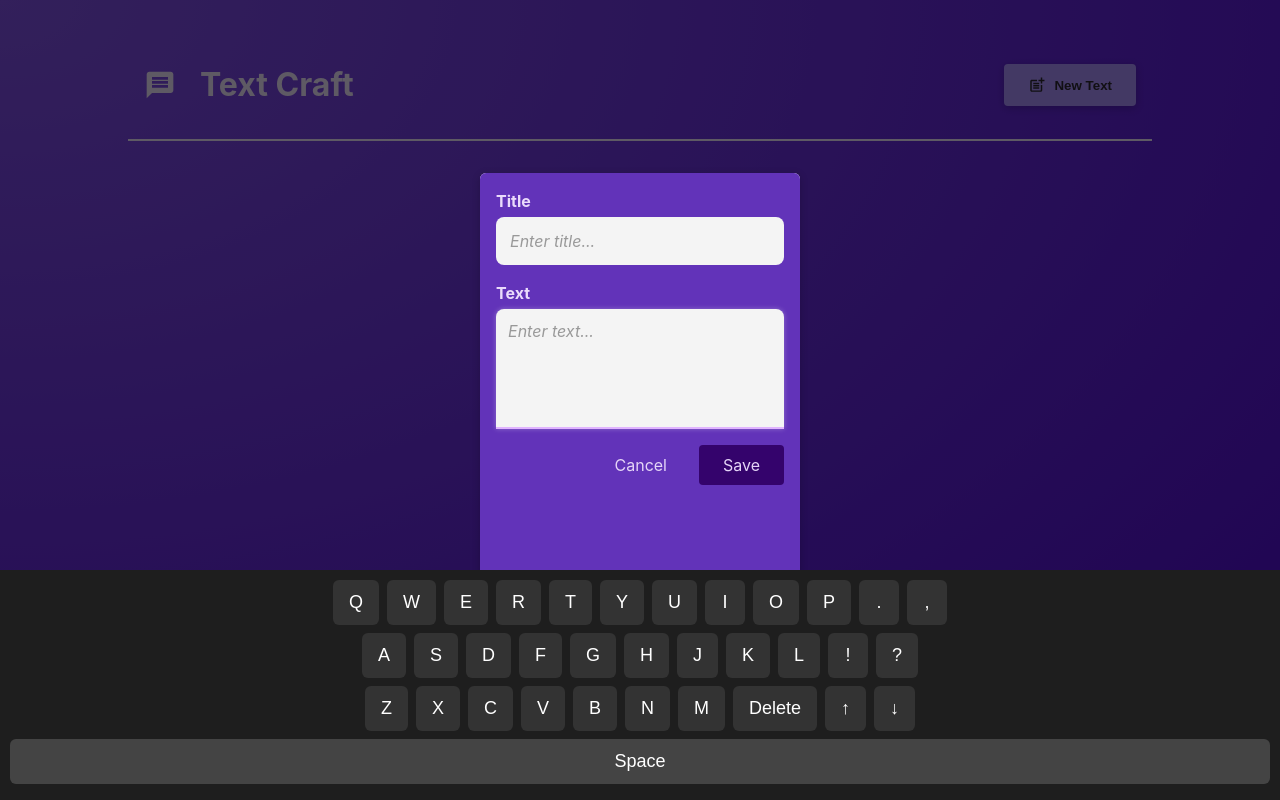
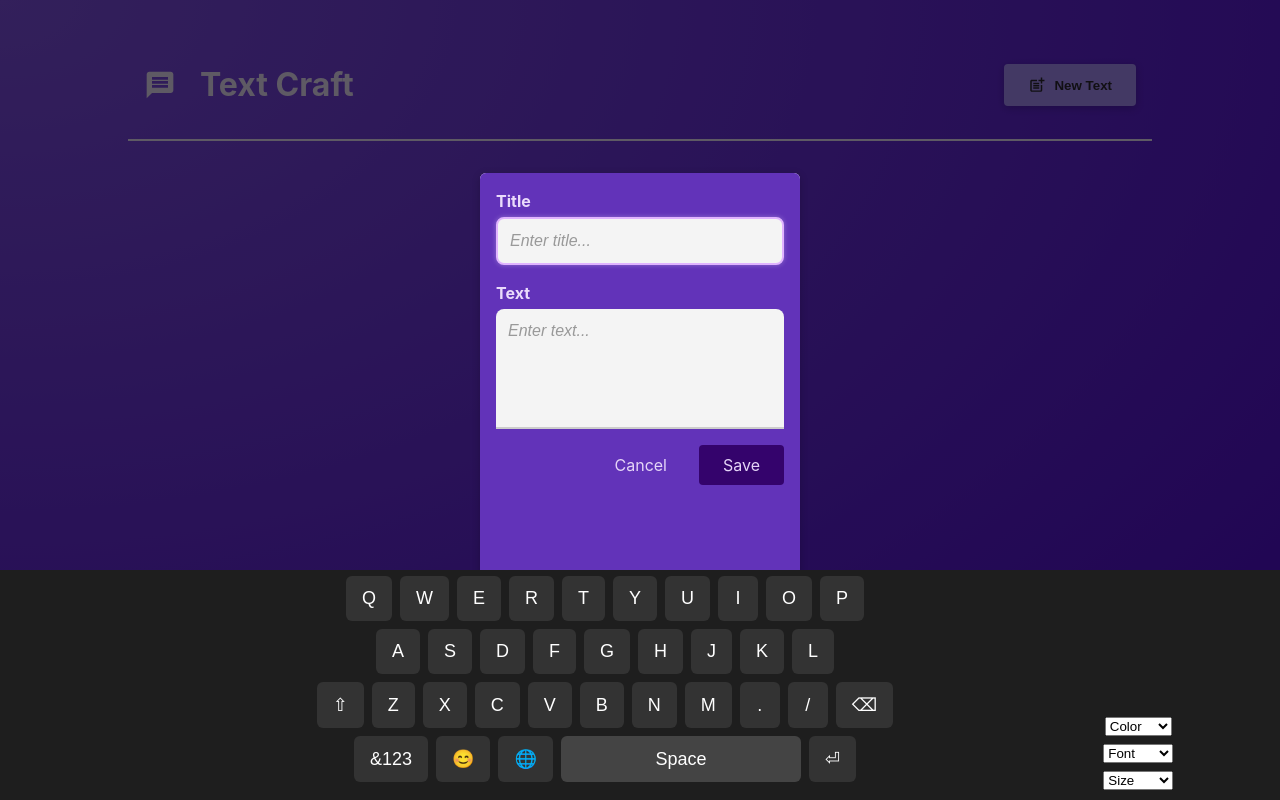
Before and after one commit to EMNusbach/fs-unit-4, a React (Vite) app: page / in a window 1280 px wide. Both pictures are taken after a click on the button "New Text". Built offline with nearby package versions, Linux system fonts and the light colour scheme.

Commit message:
advance keyborde

```diff
--- a/package.json
+++ b/package.json
@@ -10,6 +10,7 @@
     "preview": "vite preview"
   },
   "dependencies": {
+    "emoji-picker-react": "^4.12.2",
     "react": "^19.0.0",
     "react-dom": "^19.0.0",
     "react-icons": "^5.5.0"
--- a/src/components/TextEditor.jsx
+++ b/src/components/TextEditor.jsx
@@ -5,7 +5,11 @@ import classes from './TextEditor.module.css';
 function TextEditor({ onCancel, onAddText, onKeyFromKeyboard }) {
     const [enteredBody, setEnteredBody] = useState('');
     const [enteredTitle, setEnteredTitle] = useState('');
-    const [focusedField, setFocusedField] = useState('body');
+    const [focusedField, setFocusedField] = useState('title');
+    const [fontColor, setFontColor] = useState('white');
+    const [fontSize, setFontSize] = useState('16px');
+    const [fontFamily, setFontFamily] = useState('Arial');
+
 
    /*  // Body change handler function
     function bodyChangeHandler(event) {
@@ -17,15 +21,27 @@ function TextEditor({ onCancel, onAddText, onKeyFromKeyboard }) {
         setEnteredTitle(event.target.value);
     } */
     function handleVirtualKeyPress(key) {
-        if (key === 'Delete') {
-          // DELETE
+        if (key.startsWith('{color:')) {
+            const value = key.slice(7, -1);
+            setFontColor(value);
+        } else if (key.startsWith('{size:')) {
+            const value = key.slice(6, -1);
+            setFontSize(
+            value === 'small' ? '14px' :
+            value === 'medium' ? '18px' :
+            value === 'large' ? '22px' : '26px'
+            );
+        } else if (key.startsWith('{font:')) {
+            const value = key.slice(6, -1);
+            setFontFamily(value);
+        } else if (key === 'Delete' || key === '←') {
             if (focusedField === 'title') {
             setEnteredTitle((prev) => prev.slice(0, -1));
             } else {
             setEnteredBody((prev) => prev.slice(0, -1));
             }
         } else {
-          // ADD
+            // לוגיקת כתיבה רגילה
             if (focusedField === 'title') {
             setEnteredTitle((prev) => prev + key);
             } else {
@@ -33,6 +49,7 @@ function TextEditor({ onCancel, onAddText, onKeyFromKeyboard }) {
             }
         }
     }
+
       useEffect(() => {
         if (onKeyFromKeyboard) {
           onKeyFromKeyboard((key) => {
@@ -60,6 +77,11 @@ function TextEditor({ onCancel, onAddText, onKeyFromKeyboard }) {
             id="title"
             className={`${classes.input} ${focusedField === 'title' ? classes.focused : ''}`}
             onClick={() => setFocusedField('title')}
+            style={{
+                color: fontColor,
+                fontSize: fontSize,
+                fontFamily: fontFamily
+              }}
           >
             {enteredTitle || <span className={classes.placeholder}>Enter title...</span>}
             {focusedField === 'title' && <span className={classes.caret}></span>}
@@ -72,6 +94,11 @@ function TextEditor({ onCancel, onAddText, onKeyFromKeyboard }) {
             id="body"
             className={`${classes.textarea} ${focusedField === 'body' ? classes.focused : ''}`}
             onClick={() => setFocusedField('body')}
+            style={{
+                color: fontColor,
+                fontSize: fontSize,
+                fontFamily: fontFamily
+              }}
           >
             {enteredBody || <span className={classes.placeholder}>Enter text...</span>}
             {focusedField === 'body' && <span className={classes.caret}></span>}
--- a/src/components/VirtualKeyboard.jsx
+++ b/src/components/VirtualKeyboard.jsx
@@ -1,36 +1,142 @@
-import React from 'react';
+import React, { useState } from 'react';
 import classes from './VirtualKeyboard.module.css';
+import EmojiPicker from 'emoji-picker-react';
 
-const rows = [
-  ['Q', 'W', 'E', 'R', 'T', 'Y', 'U', 'I', 'O', 'P','.', ','],
-  ['A', 'S', 'D', 'F', 'G', 'H', 'J', 'K', 'L','!', '?'],
-  ['Z', 'X', 'C', 'V', 'B', 'N', 'M','Delete', '↑', '↓'],
+
+const englishKeys = [
+  ['q', 'w', 'e', 'r', 't', 'y', 'u', 'i', 'o', 'p'],
+  ['a', 's', 'd', 'f', 'g', 'h', 'j', 'k', 'l'],
+  ['⇧', 'z', 'x', 'c', 'v', 'b', 'n', 'm', '.', '/', '⌫'],
+];
+
+const hebrewKeys = [
+  ['/', 'ק', 'ר', 'א', 'ט', 'ו', 'ן', 'ם', 'פ', '.'],
+  ['ש', 'ד', 'ג', 'כ', 'ע', 'י', 'ח', 'ל', 'ך'],
+  ['⇧', 'ז', 'ס', 'ב', 'ה', 'נ', 'מ', 'צ', 'ת', '⌫']
+];
+
+const symbolKeys = [
+  ['1', '2', '3', '4', '5', '6', '7', '8', '9', '0'],
+  ['@', '#', '$', '%', '&', '*', '-', '+', '=', '.', '/'],
+  ['!', '?', '(', ')', '[', ']', '{', '}', '⌫']
 ];
 
 function VirtualKeyboard({ onKeyPress }) {
+  const [language, setLanguage] = useState('en');
+  const [isUppercase, setIsUppercase] = useState(true);
+  const [layoutMode, setLayoutMode] = useState('letters'); // letters | symbols
+  const [showEmojiPicker, setShowEmojiPicker] = useState(false);
+
+
+  const getCurrentLayout = () => {
+    if (layoutMode === 'symbols') return symbolKeys;
+    return language === 'en' ? englishKeys : hebrewKeys;
+  };
+
+  const currentKeys = getCurrentLayout();
+
+  function handleKeyPress(key) {
+    if (key === '⇧') {
+      setIsUppercase((prev) => !prev);
+    } else if (key === '⌫') {
+      onKeyPress?.('Delete');
+    } else if (key === '&123') {
+      setLayoutMode('symbols');
+    } else if (key === 'ABC') {
+      setLayoutMode('letters');
+    } else if (key === '🌐') {
+      setLanguage((prev) => (prev === 'en' ? 'he' : 'en'));
+    } else {
+      const char = layoutMode === 'letters' && language === 'en' && key.length === 1
+        ? (isUppercase ? key.toUpperCase() : key.toLowerCase())
+        : key;
+      onKeyPress?.(char);
+    }
+  }
+
   return (
     <div className={classes.keyboardWrapper}>
-      {rows.map((row, rowIndex) => (
+
+      <div className={classes.sidePanelLeft}>
+      </div>
+
+      <div className={classes.mainKeyboard}>
+        {currentKeys.map((row, rowIndex) => (
           <div key={rowIndex} className={classes.row}>
             {row.map((key) => (
               <button
                 key={key}
                 className={classes.key}
-              onClick={() => onKeyPress?.(key)}
+                onClick={() => handleKeyPress(key)}
               >
-              {key}
+                {layoutMode === 'letters' && language === 'en' && key.length === 1
+                  ? (isUppercase ? key.toUpperCase() : key.toLowerCase())
+                  : key}
               </button>
             ))}
           </div>
         ))}
 
         <div className={classes.row}>
-        <button className={classes.keyWide} onClick={() => onKeyPress?.(' ')}>
-          Space
-        </button>
+          {layoutMode === 'letters' ? (
+            <>
+              <button className={classes.key} onClick={() => handleKeyPress('&123')}>&123</button>
+              <button className={classes.key} onClick={() => setShowEmojiPicker(prev => !prev)}>😊</button>
+              <button className={classes.key} onClick={() => handleKeyPress('🌐')}>🌐</button>
+            </>
+          ) : (
+            <button className={classes.key} onClick={() => handleKeyPress('ABC')}>ABC</button>
+          )}
+
+          <button className={classes.keySpace} onClick={() => onKeyPress?.(' ')}>Space</button>
+          <button className={classes.key} onClick={() => handleKeyPress('\n')}>⏎</button>
         </div>
       </div>
+
+      <div className={classes.sidePanelRight}>
+        <select onChange={(e) => onKeyPress?.(`{color:${e.target.value}}`)}>
+            <option value="">Color</option>
+            <option value="red">Red</option>
+            <option value="green">Green</option>
+            <option value="blue">Blue</option>
+            <option value="orange">Orange</option>
+            <option value="black">Black</option>
+        </select>
+
+        <select onChange={(e) => onKeyPress?.(`{font:${e.target.value}}`)}>
+            <option value="">Font</option>
+            <option value="Arial">Arial</option>
+            <option value="Courier New">Courier</option>
+            <option value="Georgia">Georgia</option>
+            <option value="Times New Roman">Times</option>
+        </select>
+
+        <select onChange={(e) => onKeyPress?.(`{size:${e.target.value}}`)}>
+            <option value="">Size</option>
+            <option value="small">Small</option>
+            <option value="medium">Medium</option>
+            <option value="large">Large</option>
+            <option value="x-large">X-Large</option>
+        </select>
+     </div>
+
+
+      {/* Emoji Picker */}
+      {showEmojiPicker && (
+        <div className={classes.emojiWrapper}>
+          <EmojiPicker
+            onEmojiClick={(emojiData) => {
+              onKeyPress?.(emojiData.emoji);
+              setShowEmojiPicker(false);
+            }}
+            height={300}
+            width={300}
+          />
+        </div>
+      )}
+    </div>
   );
+
 }
 
 export default VirtualKeyboard;
--- a/src/components/VirtualKeyboard.module.css
+++ b/src/components/VirtualKeyboard.module.css
@@ -7,6 +7,26 @@
     padding: 10px;
     box-sizing: border-box;
     z-index: 1000;
+    display: flex;
+    justify-content: center;
+    align-items: flex-end;
+    gap: 200px;
+  }
+
+  .mainKeyboard {
+    display: flex;
+    flex-direction: column;
+    align-items: center;
+  }
+
+  .sidePanelLeft,
+  .sidePanelRight {
+    display: flex;
+    flex-direction: column;
+    justify-content: center;
+    align-items: center;
+    gap: 8px;
+    margin: 0 10px;
   }
 
   .row {
@@ -32,13 +52,24 @@
     background-color: #555;
   }
 
-  .keyWide {
-    flex: 1;
-    padding: 12px 0;
+  .keySpace {
     background-color: #444;
     color: white;
     font-size: 18px;
     border: none;
+    min-width: 240px;
     border-radius: 6px;
     cursor: pointer;
   }
+
+  .emojiWrapper {
+    position: absolute;
+    bottom: 240px;
+    left: 50%;
+    transform: translateX(-50%);
+    z-index: 1100;
+    max-width: 600px;
+    background-color: white;
+    border-radius: 12px;
+    box-shadow: 0 4px 12px rgba(0, 0, 0, 0.3);
+  }
```
Also changed, not shown: 1 other file (tests, documents, lock files or other folders). Lines whose indentation alone changed are shown as unchanged.
